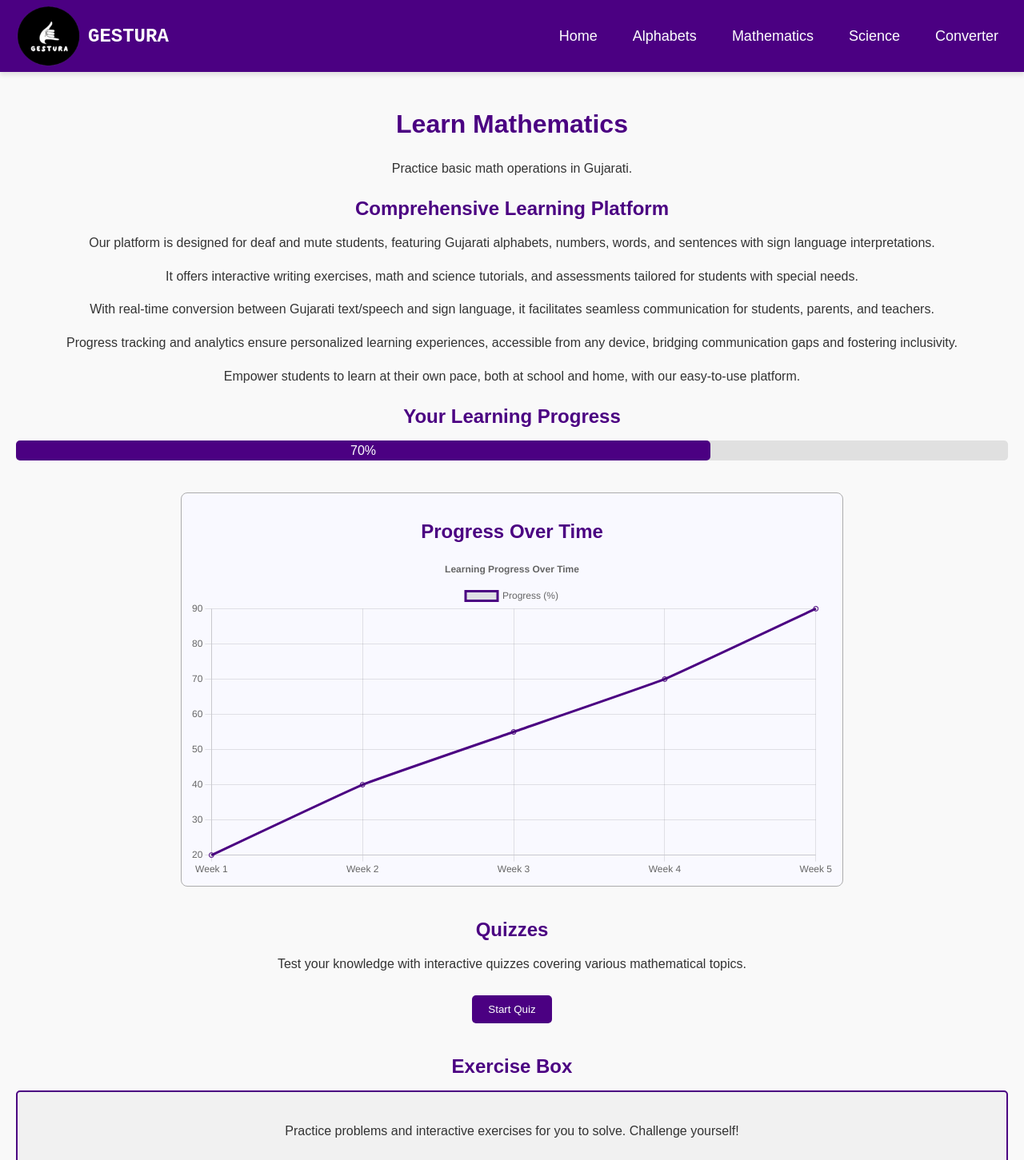
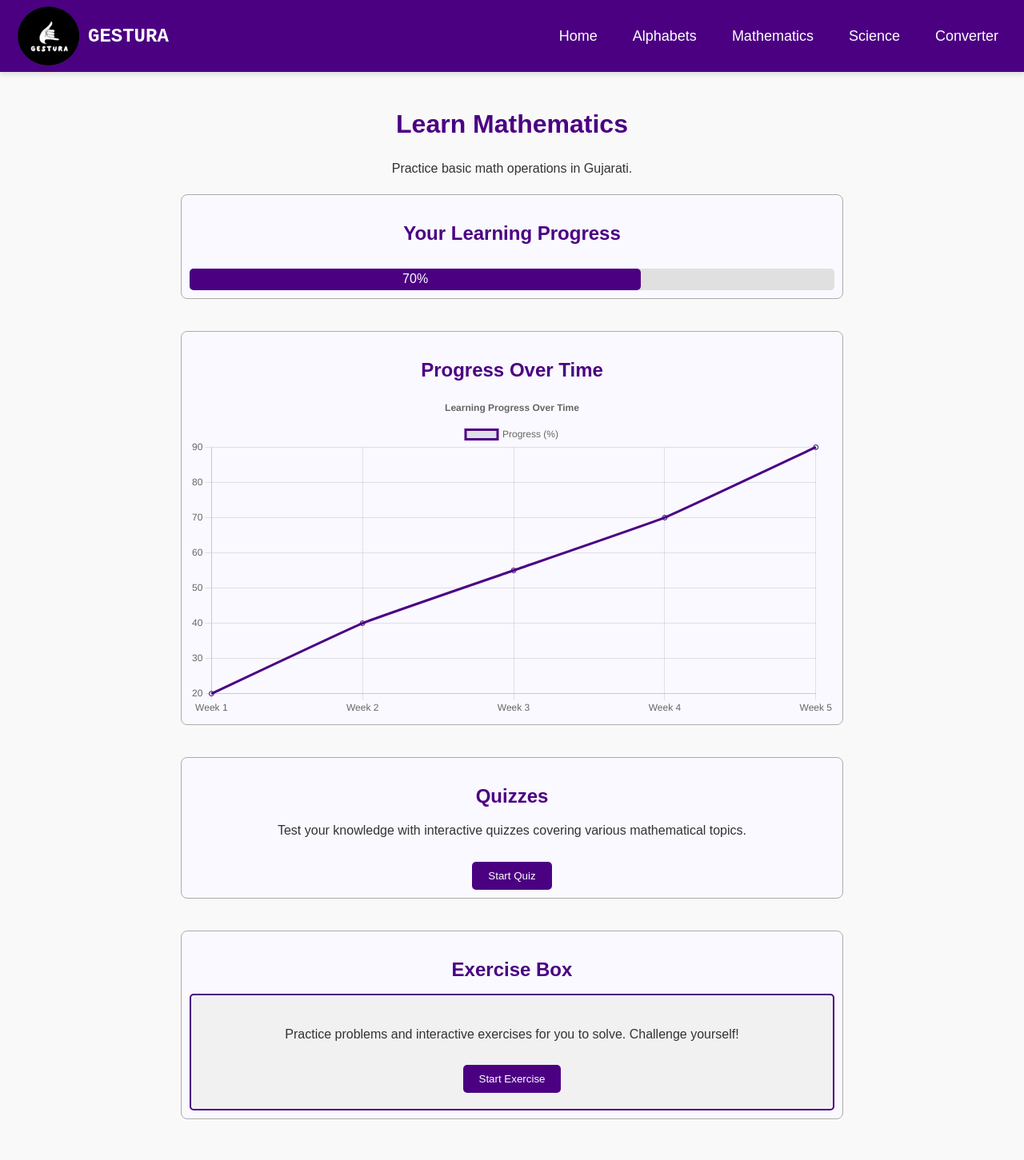
Before and after one commit to dhawalcoder42/SIH-project, a React (Create React App) app: page /mathematics in a window 1280 px wide. Shown: the top 1451 px of the page at 80% size. Built offline with nearby package versions, Linux system fonts and the light colour scheme.

Commit message:
did some changes ( to be verified)

```diff
--- a/src/pages/Home.js
+++ b/src/pages/Home.js
@@ -5,7 +5,26 @@ import '../styles/Home.css';
 
 function Home() {
   return (
+    // Megh(09-09-24): I don't know how to manipulate the text here, someone else please help and make the text seem right.
     <div className="home-container">
+      <div className="platform-features">
+        <h3>Comprehensive Learning Platform</h3>
+        <p>
+          Our platform is designed for deaf and mute students, featuring Gujarati alphabets, numbers, words, and sentences with sign language interpretations.
+        </p>
+        <p>
+          It offers interactive writing exercises, math and science tutorials, and assessments tailored for students with special needs.
+        </p>
+        <p>
+          With real-time conversion between Gujarati text/speech and sign language, it facilitates seamless communication for students, parents, and teachers.
+        </p>
+        <p>
+          Progress tracking and analytics ensure personalized learning experiences, accessible from any device, bridging communication gaps and fostering inclusivity.
+        </p>
+        <p>
+          Empower students to learn at their own pace, both at school and home, with our easy-to-use platform.
+        </p>
+      </div>
       {/* Image Carousel */}
       <div className="carousel-container">
         <Carousel
--- a/src/pages/Mathematics.js
+++ b/src/pages/Mathematics.js
@@ -37,24 +37,16 @@ function Mathematics() {
       <h2>Learn Mathematics</h2>
       <p>Practice basic math operations in Gujarati.</p>
 
-      <div className="platform-features">
+      {/* <div className="platform-features">
         <h3>Comprehensive Learning Platform</h3>
         <p>
           Our platform is designed for deaf and mute students, featuring Gujarati alphabets, numbers, words, and sentences with sign language interpretations.
+           It offers interactive writing exercises, math and science tutorials, and assessments tailored for students with special needs.
+           With real-time conversion between Gujarati text/speech and sign language, it facilitates seamless communication for students, parents, and teachers.
+           Progress tracking and analytics ensure personalized learning experiences, accessible from any device, bridging communication gaps and fostering inclusivity.
+           Empower students to learn at their own pace, both at school and home, with our easy-to-use platform.
         </p>
-        <p>
-          It offers interactive writing exercises, math and science tutorials, and assessments tailored for students with special needs.
-        </p>
-        <p>
-          With real-time conversion between Gujarati text/speech and sign language, it facilitates seamless communication for students, parents, and teachers.
-        </p>
-        <p>
-          Progress tracking and analytics ensure personalized learning experiences, accessible from any device, bridging communication gaps and fostering inclusivity.
-        </p>
-        <p>
-          Empower students to learn at their own pace, both at school and home, with our easy-to-use platform.
-        </p>
-      </div>
+      </div> */}
 
       {/* Progress Bar Section */}
       <div className="progress-section">
--- a/src/styles/Home.css
+++ b/src/styles/Home.css
@@ -18,6 +18,14 @@
     animation: fadeIn 3s ease-in;
 }
 
+.platform-features {
+    margin: 40px auto;
+    width: 80%;
+    padding: 10px;
+    border: 1px solid #acacac;
+    border-radius: 8px;
+    background-color: #f9f9ff;
+}
 
 .carousel-container {
     margin: auto;
--- a/src/styles/Mathematics.css
+++ b/src/styles/Mathematics.css
@@ -27,16 +27,21 @@
 }
 
 .progress-section {
-  margin-top: 40px;
+  margin: 20px auto;
+  width: 65%;
+  padding: 10px;
+  border: 1px solid #acacac;
+  border-radius: 8px;
+  background-color: #f9f9ff;
 }
 
 .progress-bar {
   background-color: #e0e0e0;
   border-radius: 5px;
   position: relative;
-  height: 25px;
+  height: 27px;
   width: 100%;
-  margin-top: 10px;
+  margin-top: 30px;
 }
 
 .progress-bar-fill {
--- a/src/styles/Science.css
+++ b/src/styles/Science.css
@@ -25,7 +25,12 @@
 
 /* Quizzes Section */
 .quizzes-section {
-  margin-top: 40px;
+  margin: 40px auto;
+  width: 65%;
+  padding: 10px;
+  border: 1px solid #acacac;
+  border-radius: 8px;
+  background-color: #f9f9ff;
 }
 
 .quiz-score {
@@ -66,7 +71,12 @@
 
 /* Practical Section */
 .practicals-section {
-  margin-top: 40px;
+  margin: 40px auto;
+  width: 65%;
+  padding: 10px;
+  border: 1px solid #acacac;
+  border-radius: 8px;
+  background-color: #f9f9ff;
 }
 
 .practical-progress {
@@ -112,7 +122,12 @@
 
 /* Exercise Section */
 .exercise-section {
-  margin-top: 40px;
+  margin: 40px auto;
+  width: 65%;
+  padding: 10px;
+  border: 1px solid #acacac;
+  border-radius: 8px;
+  background-color: #f9f9ff;
 }
 
 .exercise-box {
```
